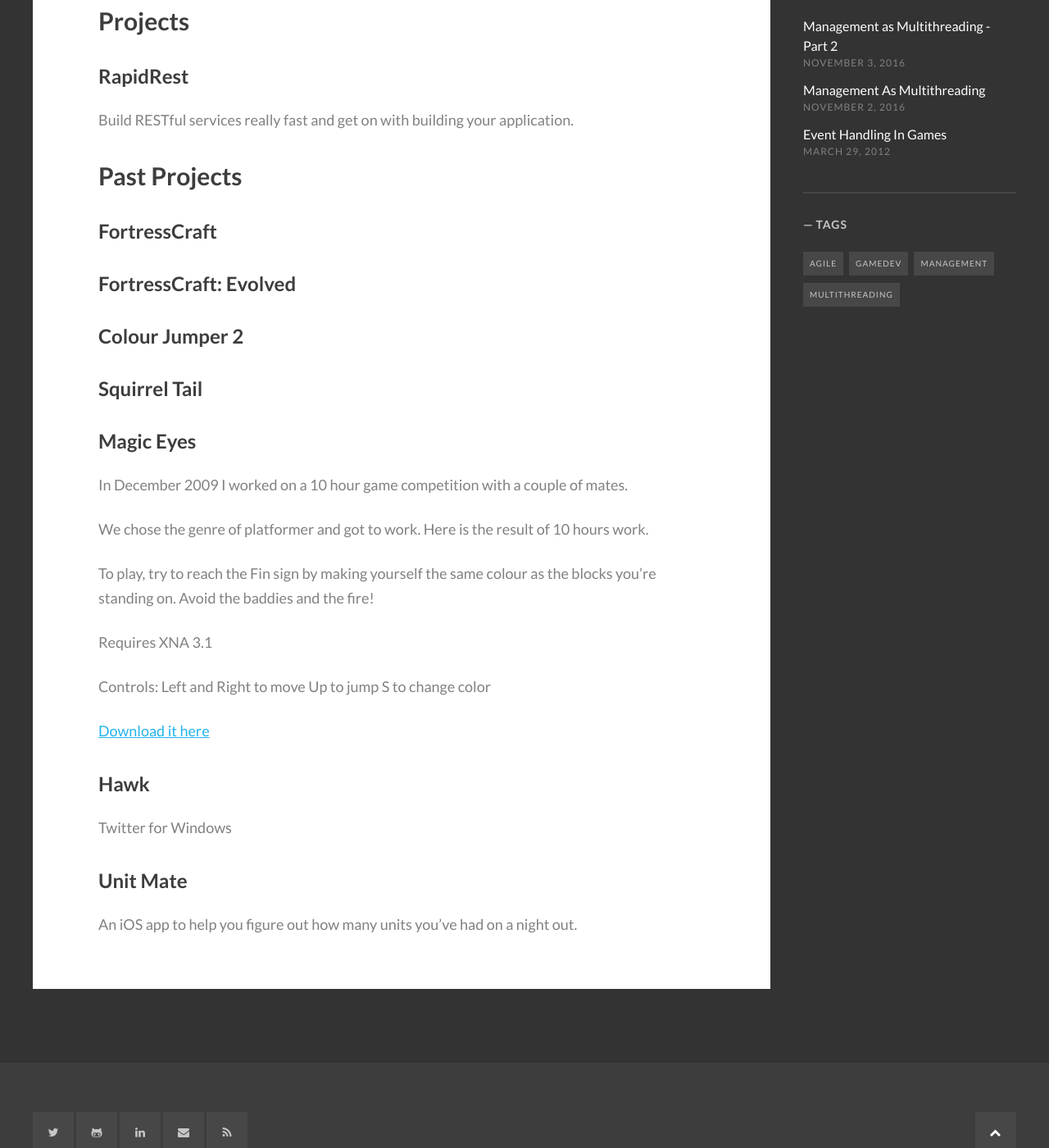
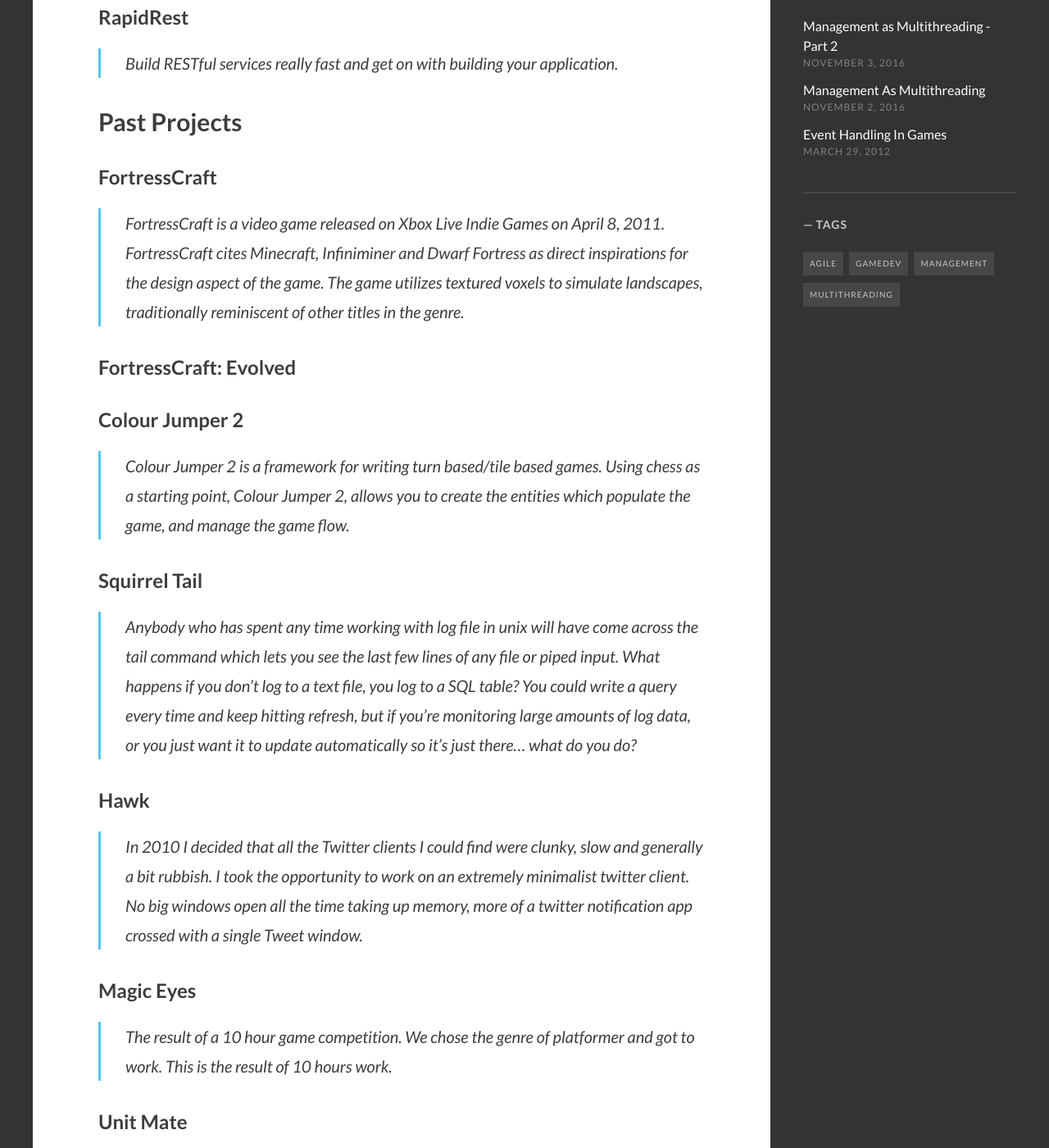
Before and after one commit to uatec/hidef.github.io, a Jekyll site: the page built from index.md, in a window 1280 px wide and 1400 px high, scrolled down 509 px. Shown: the whole window at 82% size. Built offline with Jekyll 4.4.1, drawn with Linux system fonts in a browser that asks for light colours; some web fonts are replaced; some of the changed text lies outside the part shown.

Commit message:
Fleshed out homepage.

```diff
--- a/_config.yml
+++ b/_config.yml
@@ -12,7 +12,7 @@
 description: "HiDef Software provides bold technical consulting on a range of IT and software related matters."
 
 # Tagline near the site title
-tagline: "Thoughts, stories and ideas."
+tagline: "Thoughts, ideas and awesome software."
 
 # The subpath of your site, e.g. /blog, for generating urls
 baseurl:
--- a/index.md
+++ b/index.md
@@ -2,45 +2,37 @@
 layout: page
 title: HiDef Software Ltd
 ---
-> Let's build awesome software together.
-
 ## Projects
 
 ### RapidRest
 
-Build RESTful services really fast and get on with building your application.
+> Build RESTful services really fast and get on with building your application.
 
 ## Past Projects
 
 ### FortressCraft
 
+> FortressCraft is a video game released on Xbox Live Indie Games on April 8, 2011. FortressCraft cites Minecraft, Infiniminer and Dwarf Fortress as direct inspirations for the design aspect of the game. The game utilizes textured voxels to simulate landscapes, traditionally reminiscent of other titles in the genre.
+
 ### FortressCraft: Evolved
 
 ### Colour Jumper 2
 
+> Colour Jumper 2 is a framework for writing turn based/tile based games. Using chess as a starting point, Colour Jumper 2, allows you to create the entities which populate the game, and manage the game flow.
+
 ### Squirrel Tail
+
+> Anybody who has spent any time working with log file in unix will have come across the tail command which lets you see the last few lines of any file or piped input. What happens if you don't log to a text file, you log to a SQL table?
+You could write a query every time and keep hitting refresh, but if you're monitoring large amounts of log data, or you just want it to update automatically so it's just there... what do you do?
+
+### Hawk
+
+> In 2010 I decided that all the Twitter clients I could find were clunky, slow and generally a bit rubbish. I took the opportunity to work on an extremely minimalist twitter client. No big windows open all the time taking up memory, more of a twitter notification app crossed with a single Tweet window.
 
 ### Magic Eyes
 
-In December 2009 I worked on a 10 hour game competition with a couple of mates.
-
-We chose the genre of platformer and got to work. Here is the result of 10 hours work.
-
-To play, try to reach the Fin sign by making yourself the same colour as the blocks you're standing on. Avoid the baddies and the fire!
-
-Requires XNA 3.1
-
-Controls:
-Left and Right to move
-Up to jump
-S to change color
-
-[Download it here](http://dl.dropbox.com/u/32876894/Magic%20Eyes.zip)
-
-### Hawk
-
-Twitter for Windows
+> The result of a 10 hour game competition. We chose the genre of platformer and got to work. This is the result of 10 hours work.
 
 ### Unit Mate
 
-An iOS app to help you figure out how many units you've had on a night out.
+> An iOS app to help yourself keep track of how many units you've had to drink and whether you're likely to be over the legal limit with this handy beer unit calculator.
```
